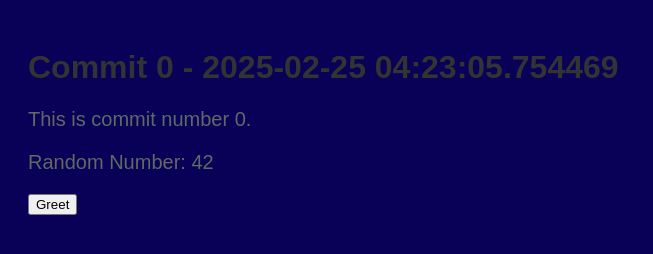
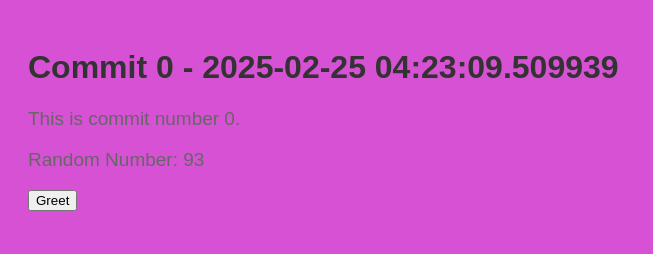
Before and after one commit to broilermares3/myrep-repo-20250225042253, a plain HTML site: page index.html in a window 1280 px wide. Shown: the whole page, without its empty margins (0-653 px from the left). Drawn offline with Linux system fonts and the light colour scheme.

Commit message:
📝 Commit 0 with HTML, CSS, and JS

```diff
--- a/index.html
+++ b/index.html
@@ -2,13 +2,13 @@
     <!DOCTYPE html>
     <html>
     <head>
-        <title>Commit 0 - 2025-02-25 04:23:05.754469</title>
+        <title>Commit 0 - 2025-02-25 04:23:09.509939</title>
         <link rel="stylesheet" href="style.css">
     </head>
     <body>
-        <h1>Commit 0 - 2025-02-25 04:23:05.754469</h1>
+        <h1>Commit 0 - 2025-02-25 04:23:09.509939</h1>
         <p>This is commit number 0.</p>
-        <p>Random Number: 42</p>
+        <p>Random Number: 93</p>
         <button onclick="greet()">Greet</button>
         <script src="script.js"></script>
     </body>
--- a/style.css
+++ b/style.css
@@ -1,7 +1,7 @@
 
     body {
         font-family: Arial, sans-serif;
-        background-color: #090157;
+        background-color: #d751d4;
         padding: 20px;
     }
     h1 {
@@ -9,5 +9,5 @@
     }
     p {
         color: #666;
-        font-size: 20px;
+        font-size: 19px;
     }
```
